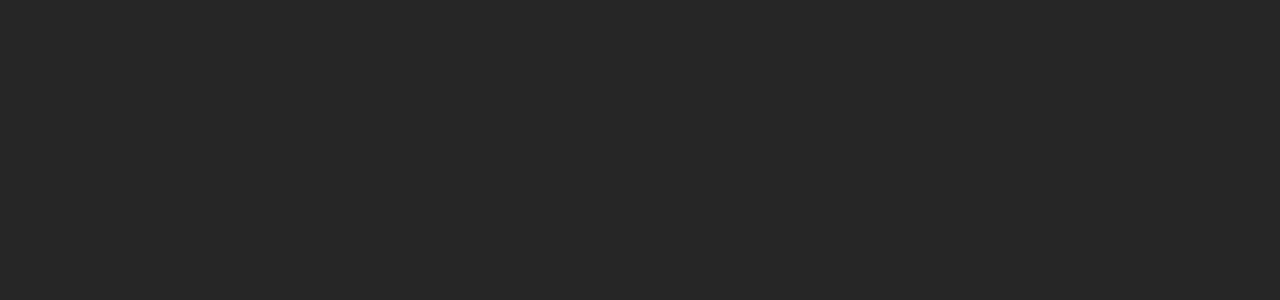
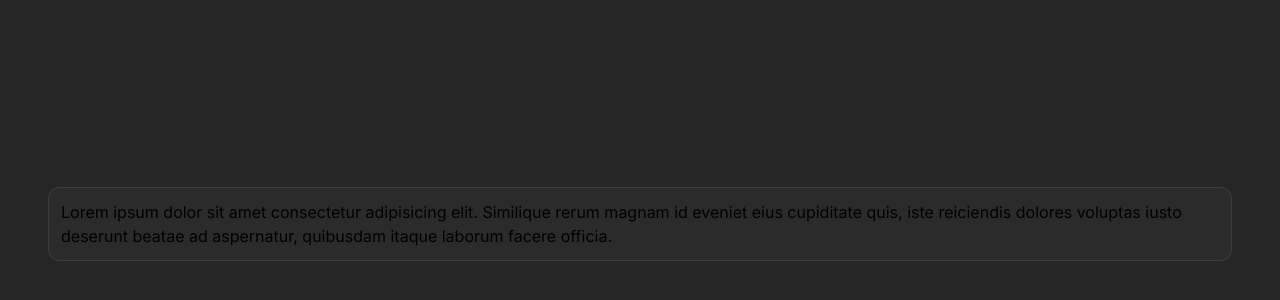
Before and after one commit to fwedwicc/FM-DailyUI, a React (Vite) app: page /#/day17 in a window 1280 px wide. Before the commit this address had no page. Shown: the part 176-476 px from the top of the page. Built offline with nearby package versions, Linux system fonts and the light colour scheme; what @codaworks/react-glow would draw is missing.

Commit message:
"Added Day17 component and route"

```diff
--- a/src/data/index.js
+++ b/src/data/index.js
@@ -21,6 +21,7 @@ const titles = [
   'Countdown Timer', // Day14
   'On/Off Switch', // Day15
   'Pop-up Overlay', // Day16
+  'Purchase Receipt', // Day17
 ];
 
 const descriptions = [
@@ -40,6 +41,7 @@ const descriptions = [
   "Is it for an app? An interface for an oven or cooking device? A sport related countdown such as on a scoreboard? Or is it a launch countdown for NASA, race cars, or something else?", // Day14
   "Consider what's being turned on/off and how it should be done. Is it a push-to-start electric vehicle? A control panel for a smart refrigerator or some other touch-panel display?", // Day15
   "Is it for a newsletter sign-up form ? Is it an ad overlay? A gated subscription page such as for premium news or member-only access?", // Day16
+  "What was purchased? On what date? How much was the item? And from what source and vendor? Consider other elements such as a customer support info, a tracking number or receipt number, business location/phone number/website, pictures if needed, and any other related elements.", // Day17
 ];
 
 const images = [
--- /dev/null
+++ b/src/pages/Day17.jsx
@@ -0,0 +1,27 @@
+import React from 'react'
+import useLenisScroll from '../hooks/useLenisScroll'
+import useScrollToTop from '../hooks/useScrollToTop';
+import { motion } from 'framer-motion'
+
+const Day17 = () => {
+  useLenisScroll();
+  useScrollToTop();
+
+  return (
+    <motion.div
+      initial={{ opacity: 0 }}
+      animate={{ opacity: 1 }}
+      exit={{ opacity: 0 }}
+      transition={{ duration: 0.5 }}
+    >
+      <section className="bg-neutral-800 min-h-screen flex items-center justify-center p-12 md:px-12 px-8 lg:py-12 py-8 overflow-x-hidden">
+        {/* Modal */}
+        <div className="border border-neutral-600/50 bg-neutral-700/20 rounded-xl max-w-7xl p-3 space-y-5 w-full">
+          <p>Lorem ipsum dolor sit amet consectetur adipisicing elit. Similique rerum magnam id eveniet eius cupiditate quis, iste reiciendis dolores voluptas iusto deserunt beatae ad aspernatur, quibusdam itaque laborum facere officia.</p>
+        </div>
+      </section>
+    </motion.div>
+  )
+}
+
+export default Day17
--- a/src/pages/index.js
+++ b/src/pages/index.js
@@ -15,6 +15,7 @@ import Day13 from './Day13'
 import Day14 from './Day14'
 import Day15 from './Day15'
 import Day16 from './Day16'
+import Day17 from './Day17'
 
 export {
   Home,
@@ -34,4 +35,5 @@ export {
   Day14,
   Day15,
   Day16,
+  Day17,
 }
--- a/src/routes/index.js
+++ b/src/routes/index.js
@@ -1,5 +1,5 @@
 import React from 'react';
-import { Home, Day01, Day02, Day03, Day04, Day05, Day06, Day07, Day08, Day09, Day10, Day11, Day12, Day13, Day14, Day15, Day16, } from '../pages';
+import { Home, Day01, Day02, Day03, Day04, Day05, Day06, Day07, Day08, Day09, Day10, Day11, Day12, Day13, Day14, Day15, Day16, Day17 } from '../pages';
 
 export const routes = [
   { path: '/', element: React.createElement(Home), index: true },
@@ -20,4 +20,5 @@ export const routes = [
   { path: '/day14', element: React.createElement(Day14) },
   { path: '/day15', element: React.createElement(Day15) },
   { path: '/day16', element: React.createElement(Day16) },
+  { path: '/day17', element: React.createElement(Day17) },
 ];
```
